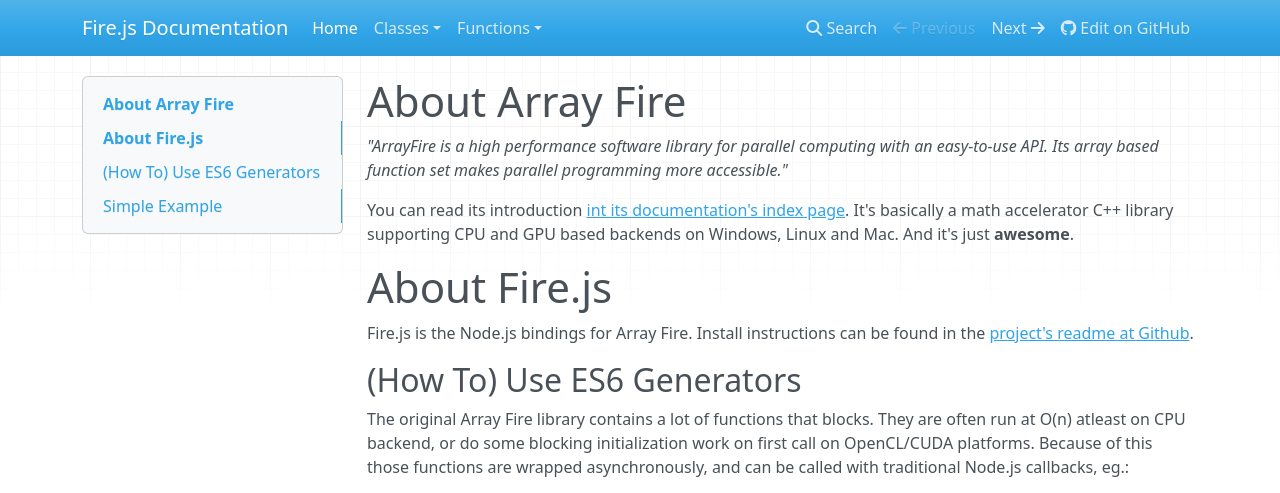
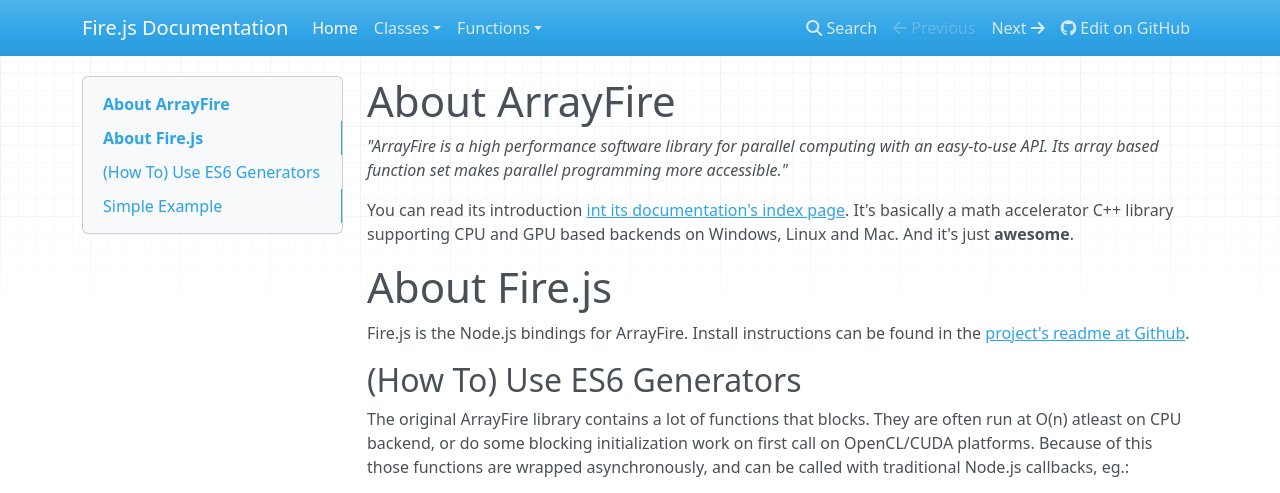
Before and after one commit to arrayfire/arrayfire-js, an MkDocs documentation site: the page built from documentation/docs/index.md, in a window 1280 px wide and 900 px high. Shown: the top 493 px of the window. Built offline with MkDocs 1.6.1, drawn with Linux system fonts in a browser that asks for light colours; nearby versions of some CDN libraries; old or Windows-style settings are respelled for this version of MkDocs.

Commit message:
mistake fixed

````diff
--- a/documentation/docs/index.md
+++ b/documentation/docs/index.md
@@ -1,4 +1,4 @@
-# About Array Fire
+# About ArrayFire
 
 *"ArrayFire is a high performance software library for parallel computing with an easy-to-use API. Its array based function set makes parallel programming more accessible."*
 
@@ -6,11 +6,11 @@
 
 # About Fire.js
 
-Fire.js is the Node.js bindings for Array Fire. Install instructions can be found in the [project's readme at Github](https://github.com/unbornchikken/fire-js#install).
+Fire.js is the Node.js bindings for ArrayFire. Install instructions can be found in the [project's readme at Github](https://github.com/unbornchikken/fire-js#install).
 
 ## (How To) Use ES6 Generators
 
-The original Array Fire library contains a lot of functions that blocks. They are often run at O(n) atleast on CPU backend, or do some blocking initialization work on first call on OpenCL/CUDA platforms. Because of this those functions are wrapped asynchronously, and can be called with traditional Node.js callbacks, eg.:
+The original ArrayFire library contains a lot of functions that blocks. They are often run at O(n) atleast on CPU backend, or do some blocking initialization work on first call on OpenCL/CUDA platforms. Because of this those functions are wrapped asynchronously, and can be called with traditional Node.js callbacks, eg.:
 
 ```js
 fire.srqt(input, function(err, output) {
````
Also changed, not shown: README.md.
